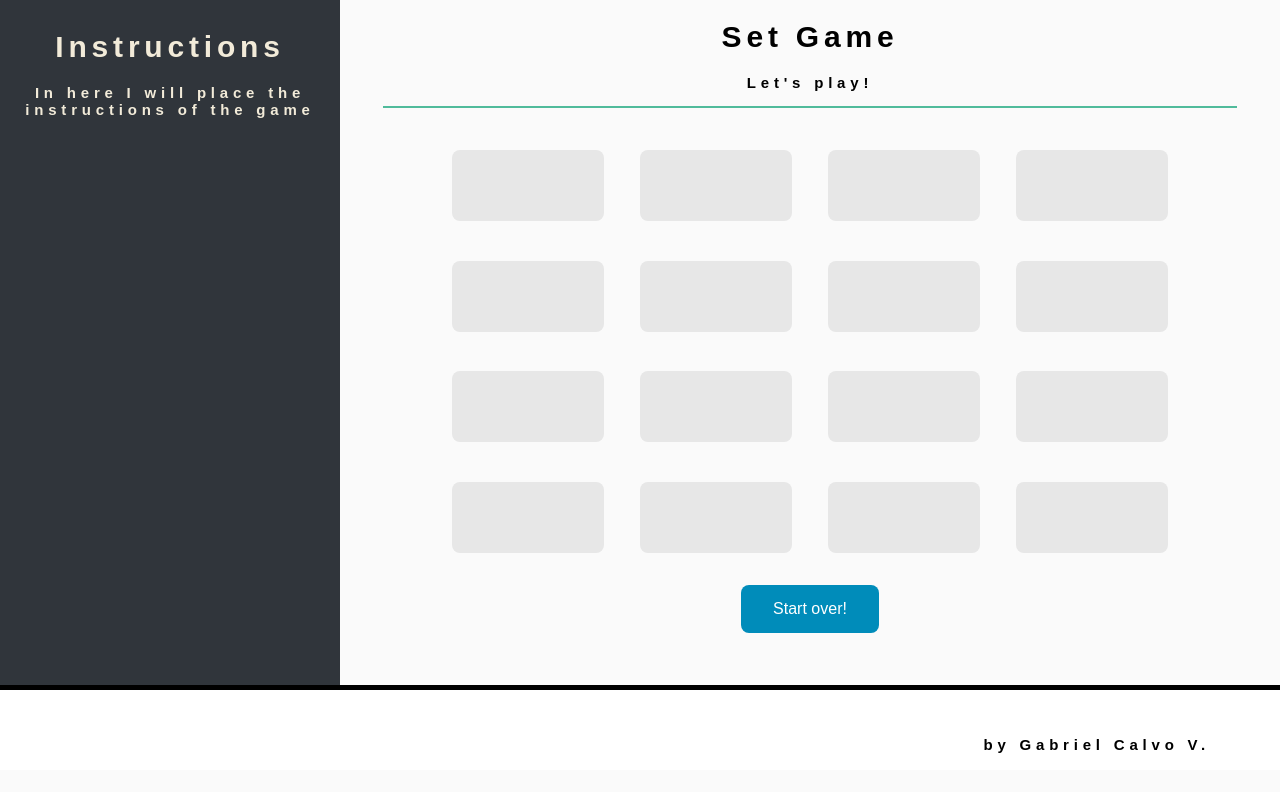
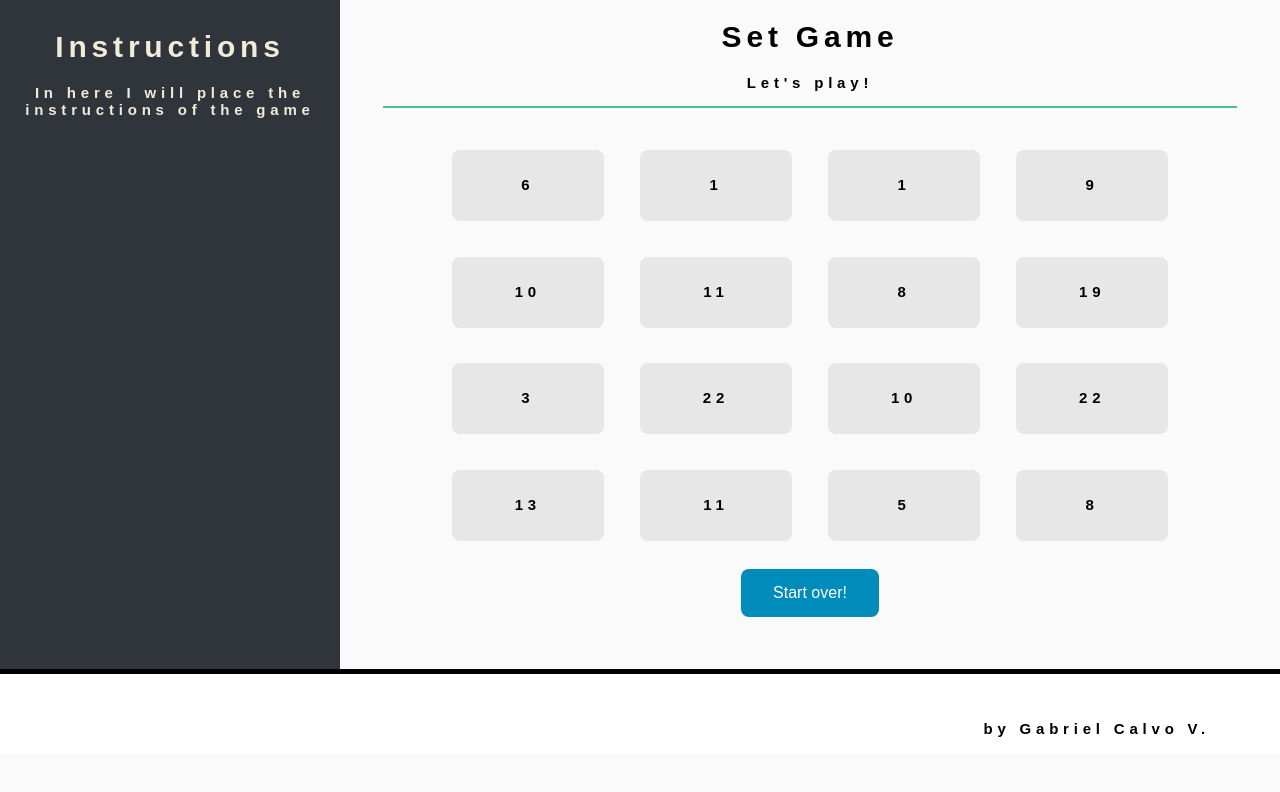
Before and after one commit to gcalvoCR/set-game, a React (Create React App) app: page / in a window 1280 px wide. Shown: the top 792 px of the page. Built offline with nearby package versions, Linux system fonts and the light colour scheme.

Commit message:
some props and state work

```diff
--- a/src/App.css
+++ b/src/App.css
@@ -48,10 +48,12 @@
 }
 
 .card-gray{
+  text-align: center;
   background-color: rgb(65, 65, 65);
   display: inline-block;
   width: 13%;
   height: 35px;
+  line-height: 4px;
   background-color: #e7e7e7; color: black;;
   margin:2%;
   padding:2%;
@@ -59,10 +61,12 @@
 }
 
 .card-red{
+  text-align: center;
   background: rgb(211, 77, 63);
   display: inline-block;
   width: 13%;
   height: 35px;
+  line-height: 4px;
   margin:2%;
   padding:2%;
   border-radius: 1vh 1vh;
--- a/src/components/Button.jsx
+++ b/src/components/Button.jsx
@@ -2,19 +2,14 @@ import React, { Component } from 'react';
 
 class Button extends Component{
 
-  state = {
-    active: true
-  }
-
-  changeState = () => {
-    alert(`Star over?= ${this.state.active}`);
-    this.setState({active: !this.state.active});
+  refreshPage = () => {
+    window.location.reload(false);
   }
 
   render(){
     return(
       <div className="buttons-section">
-        <button type="button" className="btn" onClick={this.changeState} >Start over!</button>
+        <button type="button" className="btn" onClick={this.refreshPage} >Start over!</button>
       </div>
     )
   }
--- a/src/components/Card.jsx
+++ b/src/components/Card.jsx
@@ -20,6 +20,7 @@ class Card extends Component{
   render(){
     return(
       <div className={`card-${this.state.color}`} onClick={this.changeState}>
+        <p>{this.props.card}</p>
       </div>
     )
   }
--- a/src/components/Main.jsx
+++ b/src/components/Main.jsx
@@ -3,18 +3,53 @@ import Card from './Card';
 import Button from './Button';
 
 class Main extends Component{
+
   state = {
-    title: 'Instructions',
-    body: 'In here I will place the instructions of the game'
+    cards: [
+      {value: 1, number: 1, valid:true},
+      {value: 2, number: 2, valid:true},
+      {value: 3, number: 3, valid:true},
+      {value: 4, number: 4, valid:true},
+      {value: 5, number: 5, valid:true},
+      {value: 6, number: 6, valid:true},
+      {value: 7, number: 7, valid:true},
+      {value: 8, number: 8, valid:true},
+      {value: 9, number: 9, valid:true},
+      {value: 10, number: 10, valid:true},
+      {value: 11, number: 11, valid:true},
+      {value: 12, number: 12, valid:true},
+      {value: 13, number: 13, valid:true},
+      {value: 14, number: 14, valid:true},
+      {value: 15, number: 15, valid:true},
+      {value: 16, number: 16, valid:true},
+      {value: 17, number: 17, valid:true},
+      {value: 18, number: 18, valid:true},
+      {value: 19, number: 19, valid:true},
+      {value: 20, number: 20, valid:true},
+      {value: 21, number: 21, valid:true},
+      {value: 22, number: 22, valid:true},
+      {value: 23, number: 23, valid:true},
+    ]
   }
 
   createTable () {
     let table = []
     for (let i = 0; i < 16; i++) {
-      table.push(<Card/>)
+      let size = this.state.cards.length;
+      let x= Math.floor(Math.random()*size);
+      table.push(<Card card = {x}/>)
     }
     return table
   }
+
+  onRemoveItem = i => {
+    this.setState(state => {
+      const list = state.cards.filter((item, j) => i !== j);
+      return {
+        list,
+      };
+    });
+  };
 
   render(){
     return (
--- a/src/components/Sidebar.jsx
+++ b/src/components/Sidebar.jsx
@@ -1,16 +1,17 @@
 import React, { Component } from 'react';
 
 class Sidebar extends Component{
-  state = {
-    title: 'Instructions',
-    body: 'In here I will place the instructions of the game'
-  }
+
 
   render(){
+    let state = {
+      title: 'Instructions',
+      body: 'In here I will place the instructions of the game'
+    }
     return (
       <div className="sidebar">
-        <h1>{this.state.title}</h1>
-        <p>{this.state.body}</p>
+        <h1>{state.title}</h1>
+        <p>{state.body}</p>
       </div>
     )
   }
```
